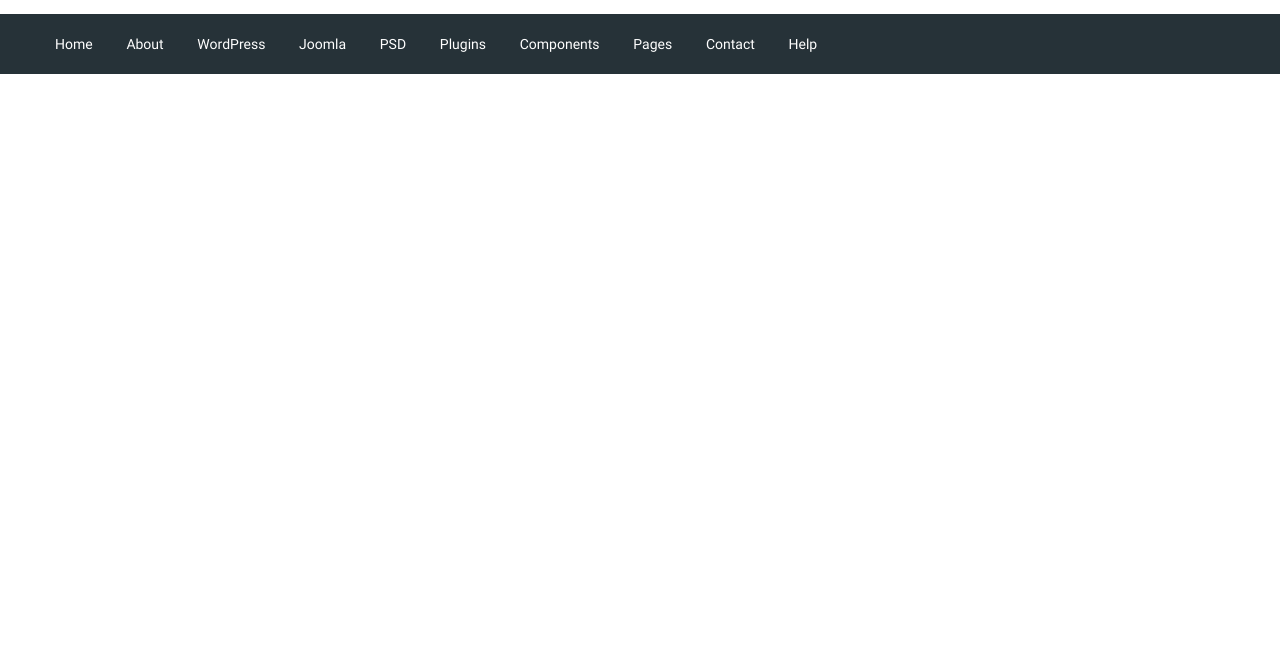
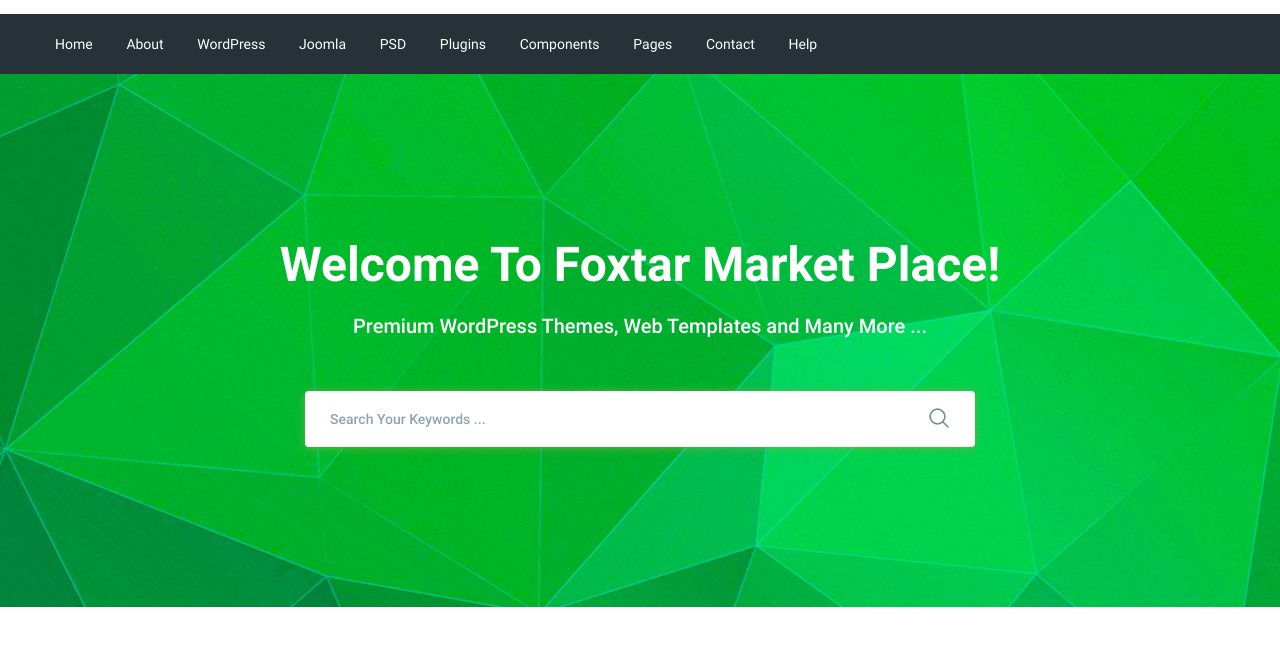
Before and after one commit to Mahorishe/moderno, a website: page app/index.html in a window 1280 px wide. Shown: the part 77-722 px from the top of the page. Drawn offline with nearby package versions, Linux system fonts and the light colour scheme; files that its build step writes are made by us from their sources; files whose address does not match are found by name.

Commit message:
added search section

```diff
--- a/app/index.html
+++ b/app/index.html
@@ -20,7 +20,9 @@
             </div>
             <div class="header__text">
               <a href="#"><span>Need help?</span></a>
-              Talk to an expert:<a class="header__phone" href="tel:61383766284">+61 3 8376 6284</a>
+              Talk to an expert:<a class="header__phone" href="tel:61383766284"
+                >+61 3 8376 6284</a
+              >
             </div>
             <div class="header__box">
               <a class="basket" href="#"></a>
@@ -49,7 +51,26 @@
         </div>
       </div>
     </header>
-
+    <section class="search" style="background-image: url('images/bg-search.jpg');">
+      <div class="container">
+        <div class="search__inner">
+          <div class="search__inner-title">
+            Welcome To Foxtar Market Place!
+          </div>
+          <div class="search__inner-subtitle">
+            Premium WordPress Themes, Web Templates and Many More ...
+          </div>
+          <div class="search__inner-form">
+            <form action="">
+                <input type="text" placeholder="Search Your Keywords ..." required>
+                <button type="submit">
+                    <img src="images/icons/search-icon.png" alt="search-icon">
+                </button>
+            </form>
+          </div>
+        </div>
+      </div>
+    </section>
     <script src="https://ajax.googleapis.com/ajax/libs/jquery/3.6.0/jquery.min.js"></script>
     <script src="js/libs.min.js"></script>
     <script src="js/main.min.js"></script>
--- a/app/sass/style.sass
+++ b/app/sass/style.sass
@@ -39,3 +39,49 @@
     a
         color: #fff
         font-size: 14px
+.search
+    background-position: center
+    background-size: cover
+    background-repeat: no-repeat
+    min-height: 533px
+.search__inner
+    padding: 155px 0 100px
+    color: #fff
+    text-align: center
+    &-title
+        font-size: 48px
+        line-height: 72px
+        font-weight: 700
+        margin-bottom: 10px
+    &-subtitle
+        font-size: 20px
+        line-height: 30px
+        font-weight: 500
+        margin-bottom: 50px
+    &-form
+        max-width: 670px
+        margin: 0 auto
+        width: 100%
+        position: relative
+        input
+            display: block
+            width: 100%
+            box-shadow: 0px 1px 10px 0px rgba(124, 178, 64, 0.75)
+            border-radius: 4px
+            height: 56px
+            border: none
+            font-size: 14px
+            font-weight: 500
+            padding-left: 25px
+            padding-right: 60px
+            &::placeholder
+                color: #90a4ae
+
+            &:focus
+                border-color: green
+        button
+            position: absolute
+            border: none
+            background-color: transparent
+            right: 20px
+            top: 16px
```
Also changed, not shown: app/images/icons/search-icon.png (added), app/images/icons/search-icon.svg (deleted).
